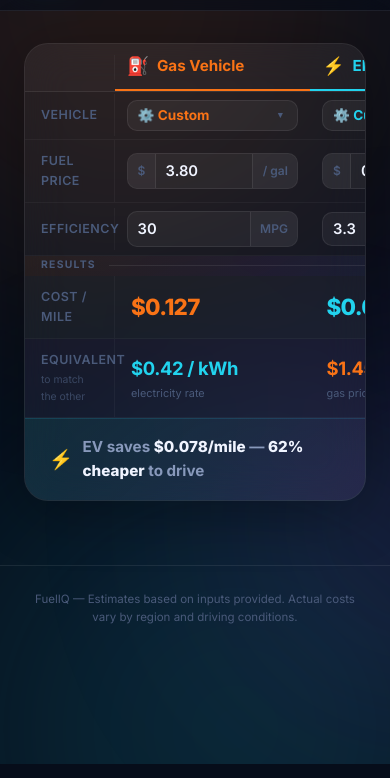
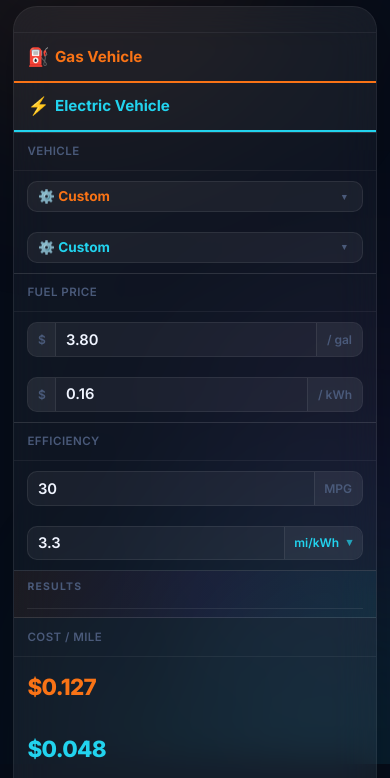
Before and after one commit to kobemartin/feuliq, a website: page index.html in a window 390 px wide. Shown: the part 80-858 px from the top of the page. Drawn offline with nearby package versions, Linux system fonts and the light colour scheme.

Commit message:
Make the webpage mobile-friendly

```diff
--- a/style.css
+++ b/style.css
@@ -586,6 +586,100 @@ td:first-child { color: var(--text-muted); font-weight: 600; font-size: 0.8rem;
   border-top: 1px solid var(--border);
 }
 
+/* ===== MOBILE ENHANCEMENTS ===== */
+@media (max-width: 760px) {
+  body { font-size: 15px; }
+
+  .compact-header {
+    padding: 0.75rem 1rem;
+  }
+  .mode-btn {
+    padding: 0.55rem 0.85rem;
+    font-size: 0.75rem;
+  }
+
+  .main {
+    max-width: 100%;
+    padding: 1rem 0.8rem 3rem;
+  }
+
+  .comparison-table {
+    display: block;
+    border-radius: var(--radius-md);
+    overflow: hidden;
+  }
+
+  .ct-row,
+  .ct-header-row,
+  .ct-divider,
+  .ct-result-row {
+    display: grid;
+    grid-template-columns: 1fr;
+    border-bottom: 1px solid rgba(255,255,255,0.12);
+  }
+
+  .ct-label {
+    border-right: none;
+    border-bottom: 1px solid rgba(255,255,255,0.06);
+    padding: 0.6rem 0.85rem;
+    font-size: 0.72rem;
+  }
+
+  .ct-cell {
+    padding: 0.6rem 0.85rem;
+  }
+
+  .ct-gas-header,
+  .ct-ev-header {
+    padding: 0.6rem 0.85rem;
+    justify-content: flex-start;
+    gap: 0.35rem;
+  }
+
+  .ct-input-wrap {
+    width: 100%;
+    min-width: 0;
+  }
+
+  .ct-input,
+  .ct-select {
+    width: 100%;
+    min-width: 0;
+  }
+
+  .ct-span-input {
+    max-width: 100%;
+  }
+
+  .ct-divider {
+    padding: 0.5rem 0.85rem;
+  }
+
+  .ct-result-cell {
+    padding: 0.8rem 0.85rem;
+  }
+
+  .tco-summary {
+    margin-top: 1.2rem;
+  }
+
+  .chart-wrap {
+    height: 220px;
+  }
+
+  .chart-wrap-bar {
+    height: 200px;
+  }
+
+  .table-card {
+    margin-top: 1rem;
+  }
+
+  .orb-1 { width: 400px; height: 400px; top: -180px; left: -140px; }
+  .orb-2 { width: 480px; height: 480px; bottom: -220px; right: -180px; }
+  .orb-3 { width: 300px; height: 300px; }
+}
+
 /* ===== ANIMATIONS ===== */
 @keyframes fadeSlideUp {
   from { opacity: 0; transform: translateY(20px); }
```
